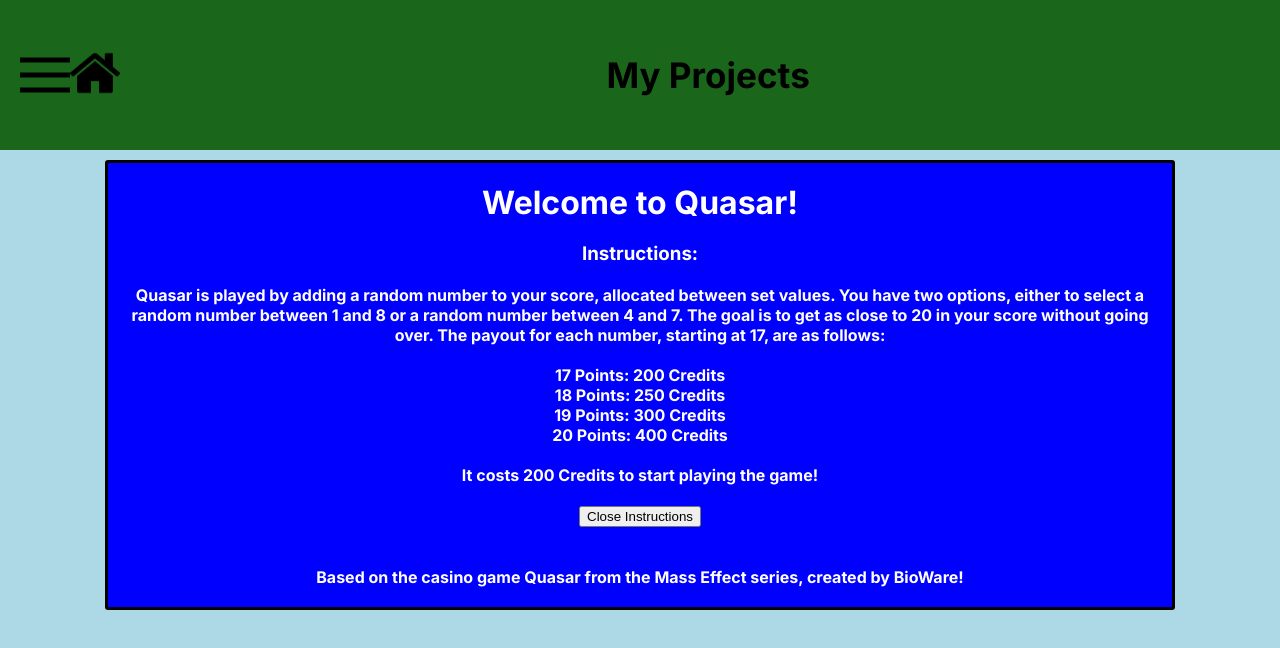
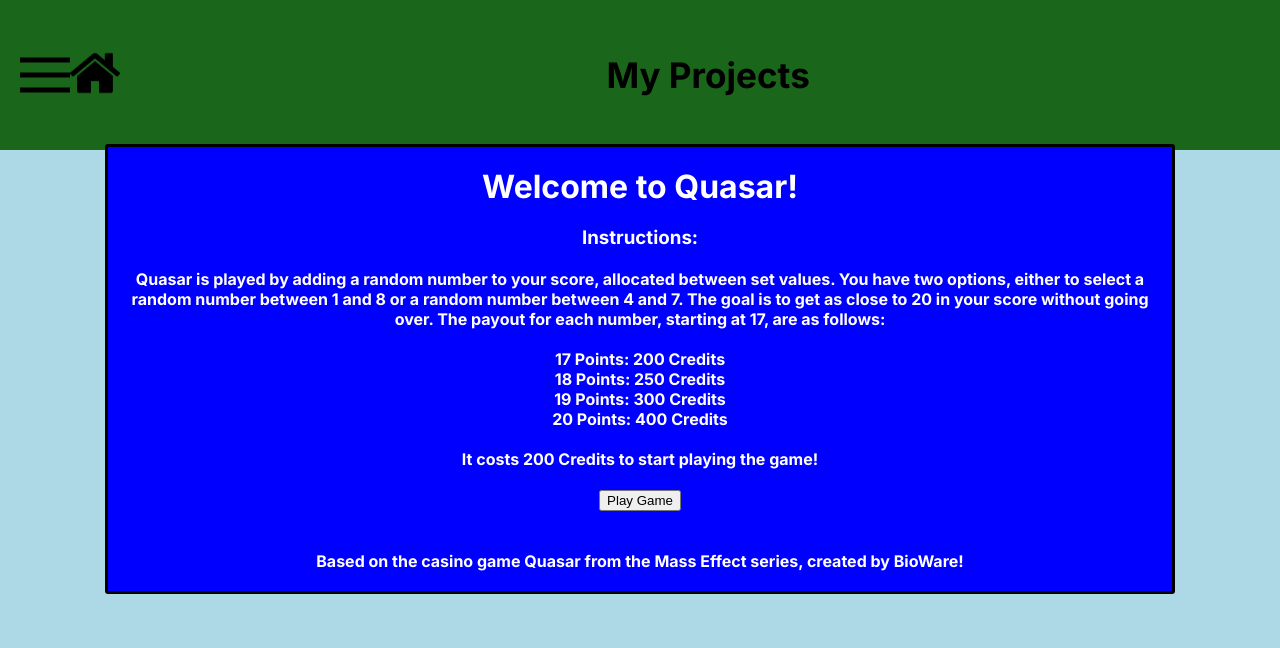
Before and after one commit to LoremakerEgg/My-Resume, a Next.js app: page /quasar in a window 1280 px wide. Shown: the top 648 px of the page. Built offline with nearby package versions, Linux system fonts and the light colour scheme.

Commit message:
added clarity to quasar from feedback

```diff
--- a/app/components/Quasar.tsx
+++ b/app/components/Quasar.tsx
@@ -101,6 +101,9 @@
   if (gameState == 0 && hideInstructions == false) {
     return (
       <main className={styles.main}>
+        <div>
+          <h2>QUASAR</h2>
+        </div>
         <div className={styles.instructionsDiv}>
           <h1>Welcome to Quasar!</h1>
           <br />
@@ -122,7 +125,7 @@
           <p>It costs 200 Credits to start playing the game!</p>
           <br />
           <button onClick={() => setHideInstructions(!hideInstructions)}>
-            Close Instructions
+            Play Game
           </button>
           <br />
           <br />
@@ -152,6 +155,9 @@
   } else if (gameState == 0) {
     return (
       <main className={styles.main}>
+        <div>
+          <h2>QUASAR</h2>
+        </div>
         <div
           className={styles.divGame}
           id={hideInstructions == false ? styles.blur : ""}
@@ -172,6 +178,9 @@
   } else if (start === 1) {
     return (
       <main className={styles.main}>
+        <div>
+          <h2>QUASAR</h2>
+        </div>
         <div className={styles.divGame}>
           <h1 className={styles.number}>{mainNumber}</h1>
           <div className={styles.buttonDiv}>
@@ -212,6 +221,9 @@
   } else {
     return (
       <main className={styles.main}>
+        <div>
+          <h2>QUASAR</h2>
+        </div>
         <div className={styles.divGame}>
           <h1 className={styles.number}>{mainNumber}</h1>
           <div className={styles.buttonDiv}>
--- a/app/components/quasar.module.scss
+++ b/app/components/quasar.module.scss
@@ -20,7 +20,7 @@
   .instructionsDiv {
     position: absolute;
     max-width: 80%;
-    top: 20%;
+    top: 18%;
     background-color: blue;
     color: white;
     border: 3px solid black;
--- a/app/page.tsx
+++ b/app/page.tsx
@@ -31,12 +31,6 @@
             Store
           </button>
         </Link>
-        {/* <Link href="#">
-          <button className={styles.button}>NYI</button>
-        </Link>
-        <Link href="#">
-          <button className={styles.button}>NYI</button>
-        </Link> */}
       </div>
     </main>
   );
```
